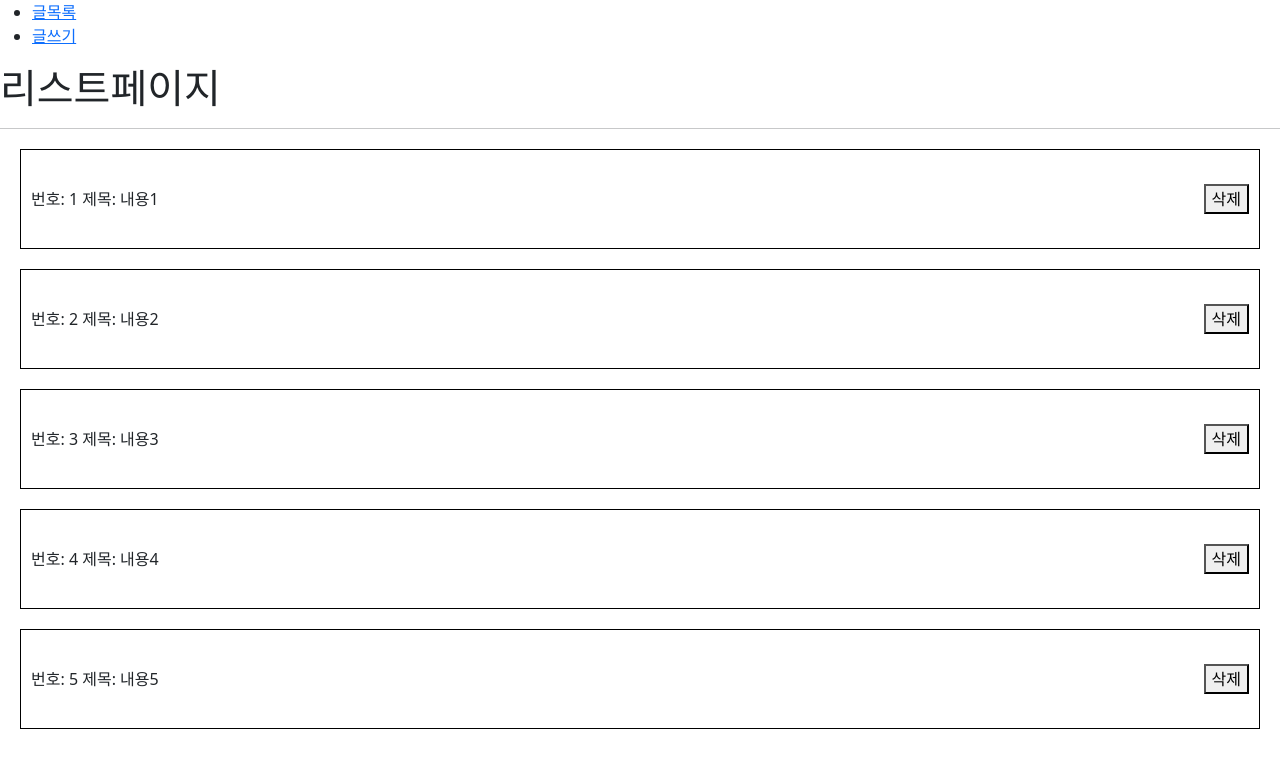
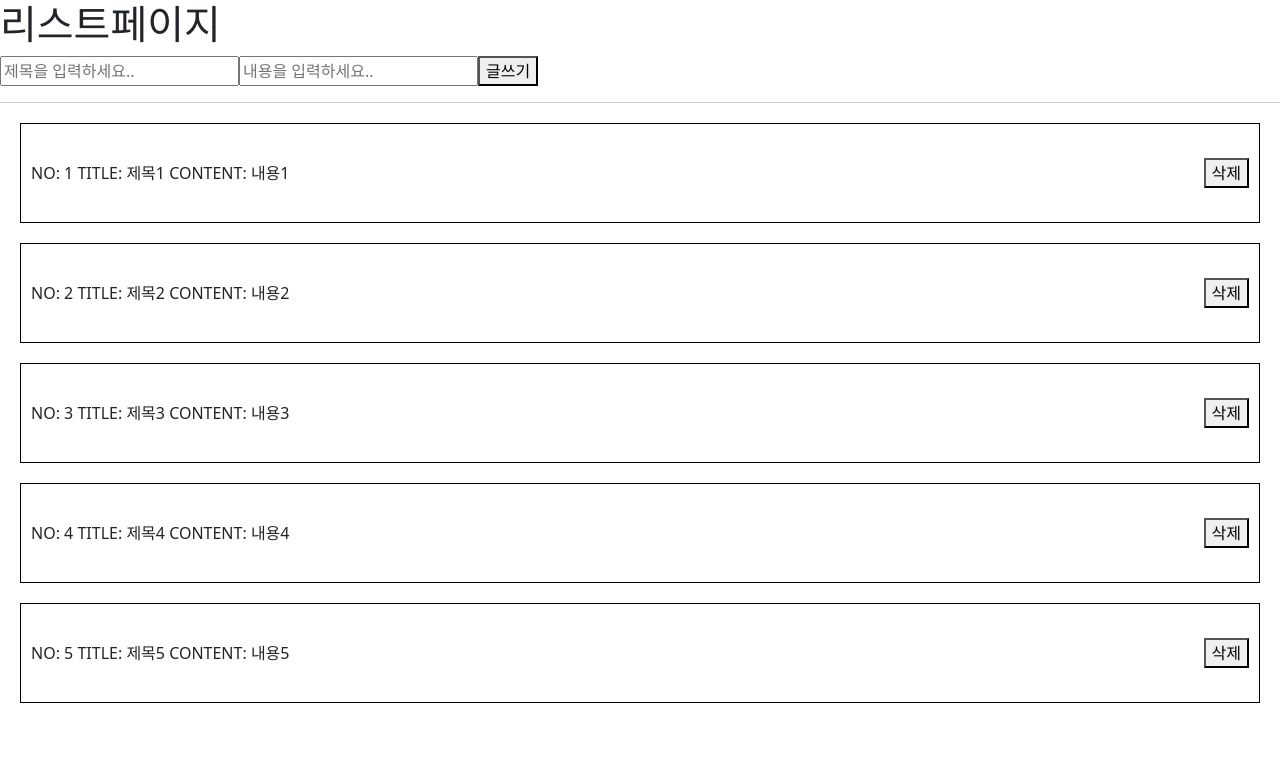
Before and after one commit to hanej93/react-springboot, a React (Create React App) app: page / in a window 1280 px wide. Shown: the top 768 px of the page. Built offline with nearby package versions, Linux system fonts and the light colour scheme.

Commit message:
글쓰기, 글목록보기 실습 2

```diff
--- a/src/App.js
+++ b/src/App.js
@@ -1,19 +1,12 @@
 import 'bootstrap/dist/css/bootstrap.min.css';
-import { Route, Routes } from 'react-router-dom';
-import Navigation from './components/Navigation';
 import ListPage from './pages/ListPage';
-import WritePage from './pages/WritePage';
 
 // 글쓰기, 글삭제, 글목록보기
 
 function App() {
   return (
     <>
-      <Navigation />
-      <Routes>
-        <Route path="/" exact element={<ListPage />} />
-        <Route path="/write" exact element={<WritePage />} />
-      </Routes>
+      <ListPage />
     </>
   );
 }
--- a/src/components/Navigation.js
+++ /dev/null
@@ -1,19 +0,0 @@
-import React from 'react';
-import { Link } from 'react-router-dom';
-
-const Navigation = () => {
-  return (
-    <>
-      <ul>
-        <li>
-          <Link to="/">글목록</Link>
-        </li>
-        <li>
-          <Link to="/write">글쓰기</Link>
-        </li>
-      </ul>
-    </>
-  );
-};
-
-export default Navigation;
--- a/src/pages/ListPage.js
+++ b/src/pages/ListPage.js
@@ -12,22 +12,48 @@ const StyledItemBoxDiv = styled.div`
 `;
 
 const ListPage = () => {
+  const [no, setNo] = useState(6);
+
+  const [post, setPost] = useState({
+    id: no,
+    title: '',
+    content: '',
+  });
+
   const [posts, setPosts] = useState([
-    { id: 1, title: '내용1' },
-    { id: 2, title: '내용2' },
-    { id: 3, title: '내용3' },
-    { id: 4, title: '내용4' },
-    { id: 5, title: '내용5' },
+    { id: 1, title: '제목1', content: '내용1' },
+    { id: 2, title: '제목2', content: '내용2' },
+    { id: 3, title: '제목3', content: '내용3' },
+    { id: 4, title: '제목4', content: '내용4' },
+    { id: 5, title: '제목5', content: '내용5' },
   ]);
+
+  const handleWrite = (e) => {
+    e.preventDefault(); // form태그가 하려는 액션을 중지
+    setPosts([...posts, post]);
+    setNo(no + 1);
+    setPost({ ...post, id: no });
+  };
+
+  const handleForm = (e) => {
+    // compute property names (key 값을 동적할당)
+    setPost({ ...post, [e.target.name]: e.target.value, id: no });
+    console.log(`제목: ${post.title} // 내용: ${post.content}`);
+  };
 
   return (
     <div>
       <h1>리스트페이지</h1>
+      <form onSubmit={handleWrite}>
+        <input type="text" placeholder="제목을 입력하세요.." value={post.title} name="title" onChange={handleForm} />
+        <input type="text" placeholder="내용을 입력하세요.." value={post.content} name="content" onChange={handleForm} />
+        <button type="submit">글쓰기</button>
+      </form>
       <hr />
       {posts.map((post) => (
-        <StyledItemBoxDiv>
+        <StyledItemBoxDiv key={post.id}>
           <div>
-            번호: {post.id} 제목: {post.title}
+            NO: {post.id} TITLE: {post.title} CONTENT: {post.content}
           </div>
           <button>삭제</button>
         </StyledItemBoxDiv>
--- a/src/pages/WritePage.js
+++ /dev/null
@@ -1,26 +0,0 @@
-import React from 'react';
-
-const WritePage = () => {
-  const handleWrite = () => {
-    // ListPage의 setPosts에 담아야 할 것
-    let post = {
-      id: 6,
-      title: '인풋값',
-    };
-  };
-
-  return (
-    <div>
-      <h1>글쓰기페이지</h1>
-      <hr />
-      <form>
-        <input type="text" placeholder="제목을 입력하세요.." />
-        <button type="button" onClick={handleWrite}>
-          글쓰기
-        </button>
-      </form>
-    </div>
-  );
-};
-
-export default WritePage;
```
